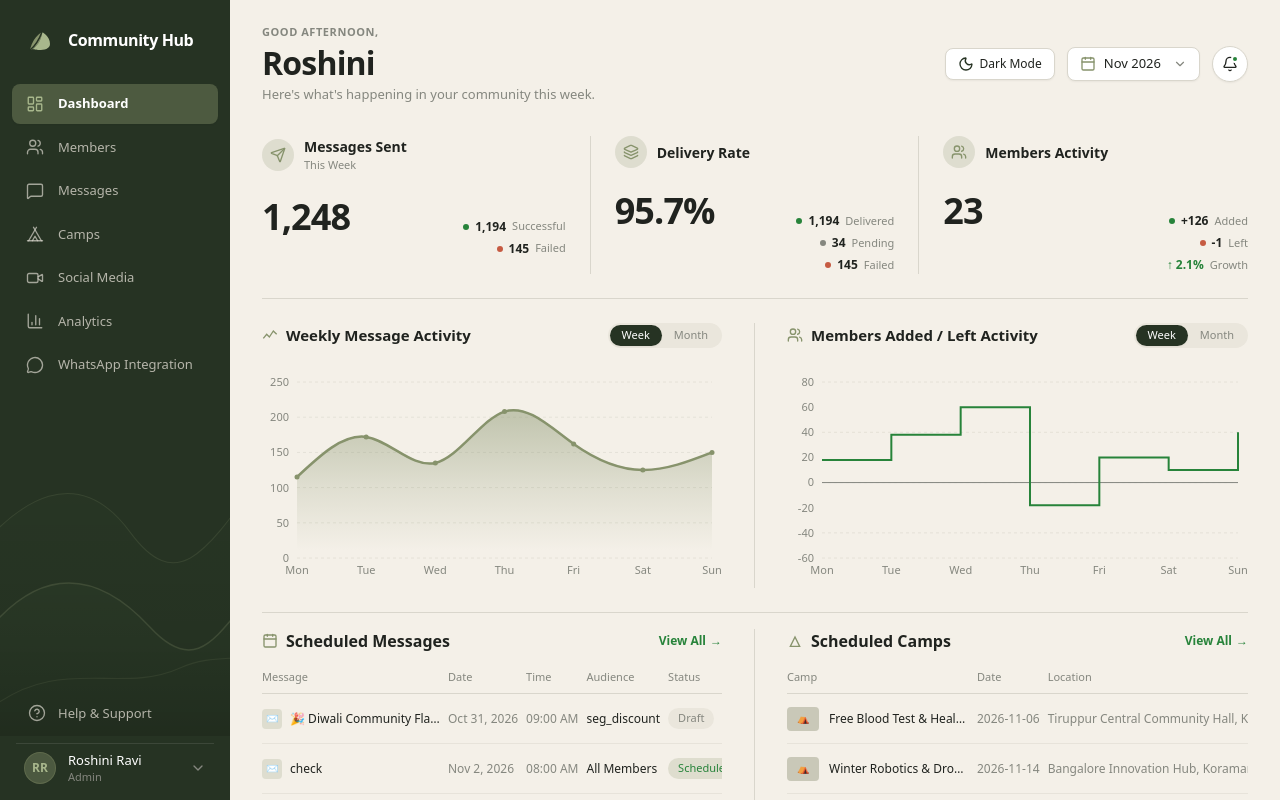
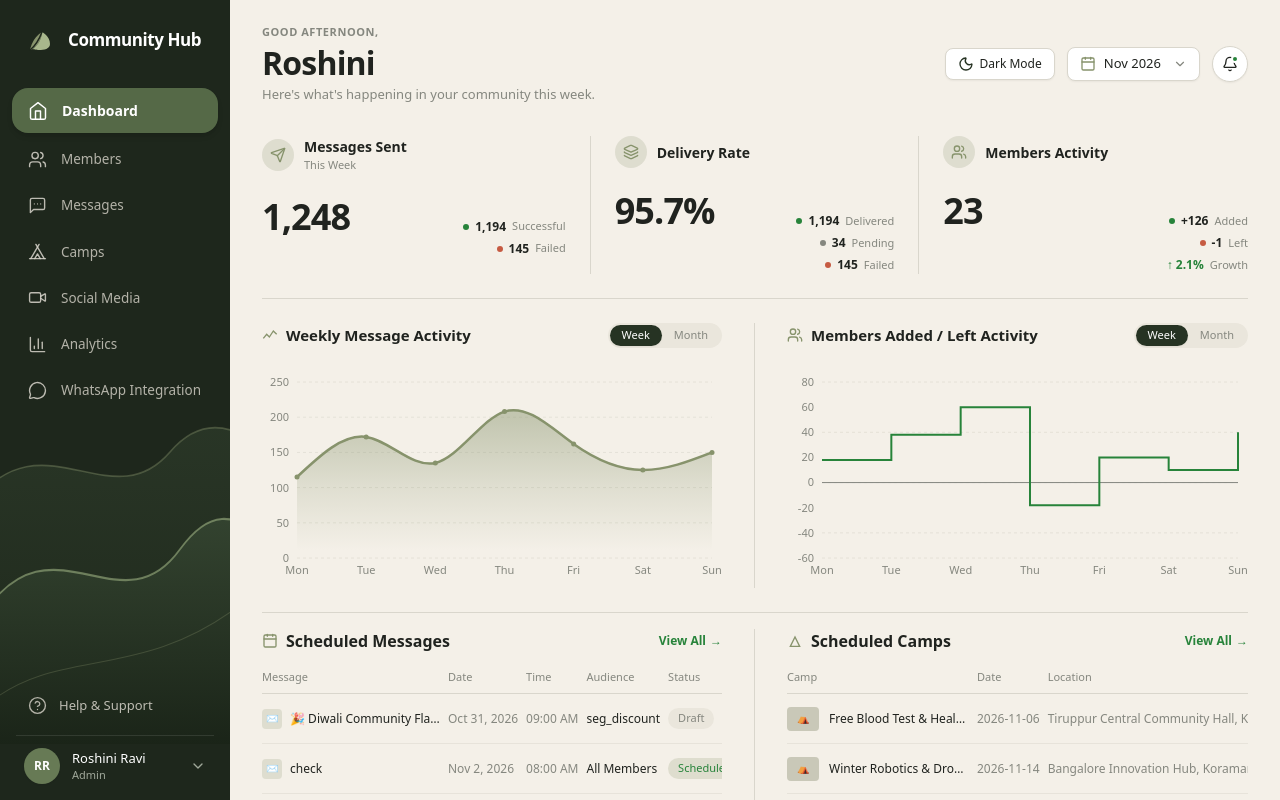
Before and after one commit to RoshiniRavi05/community, a Next.js app: page / in a window 1280 px wide. Built offline with nearby package versions, Linux system fonts and the light colour scheme.

Commit message:
Replicate sidebar exactly to match approved reference: dual S-wave curves, rounded pill active state, outline icons and avatar styling

```diff
--- a/src/components/layout/Sidebar.tsx
+++ b/src/components/layout/Sidebar.tsx
@@ -2,7 +2,6 @@
 
 import React from 'react';
 import {
-  LayoutDashboard,
   Users,
   MessageSquare,
   Tent,
@@ -41,12 +40,6 @@ interface SidebarProps {
   activeCareAlarmsCount?: number;
 }
 
-interface NavItem {
-  id: ActiveTab;
-  label: string;
-  icon: React.ComponentType<{ className?: string; strokeWidth?: number }>;
-}
-
 export const Sidebar: React.FC<SidebarProps> = ({
   activeTab,
   setActiveTab,
@@ -60,71 +53,59 @@ export const Sidebar: React.FC<SidebarProps> = ({
       ? 'messages'
       : activeTab;
 
-  // Exact 7 items in order from requirements:
-  // 1. Dashboard, 2. Members, 3. Messages, 4. Camps, 5. Social Media, 6. Analytics, 7. WhatsApp Integration
-  const navItems: NavItem[] = [
-    { id: 'dashboard', label: 'Dashboard', icon: LayoutDashboard },
-    { id: 'members', label: 'Members', icon: Users },
-    { id: 'messages', label: 'Messages', icon: MessageSquare },
-    { id: 'camps', label: 'Camps', icon: Tent },
-    { id: 'social', label: 'Social Media', icon: Video },
-    { id: 'analytics', label: 'Analytics', icon: BarChart3 },
-    { id: 'whatsapp', label: 'WhatsApp Integration', icon: MessageCircle }
-  ];
-
   return (
-    <aside className="w-[230px] bg-[#263323] text-white flex flex-col justify-between shrink-0 h-screen sticky top-0 select-none z-30 font-sans relative overflow-hidden">
-      {/* ── AMBIENT ORGANIC WAVES (Replicating exact curved wave artwork from reference) ── */}
-      <div className="absolute inset-x-0 bottom-16 top-48 pointer-events-none z-0 opacity-45 overflow-hidden">
+    <aside className="w-[230px] bg-[#1E271C] text-white flex flex-col justify-between shrink-0 h-screen sticky top-0 select-none z-30 font-sans relative overflow-hidden">
+      {/* ── REALISTIC DUAL-CURVE S-WAVES (Replicating exact curves from reference) ── */}
+      <div className="absolute inset-x-0 bottom-14 top-40 pointer-events-none z-0 overflow-hidden">
         <svg
-          className="w-full h-full object-cover"
-          viewBox="0 0 230 400"
+          className="w-full h-full"
+          viewBox="0 0 230 420"
           preserveAspectRatio="none"
           fill="none"
           xmlns="http://www.w3.org/2000/svg"
         >
-          {/* Subtle wave layer 1 */}
+          {/* Subtle upper background wave */}
           <path
-            d="M-40 280C20 220 80 200 130 250C180 300 210 260 270 200V420H-40V280Z"
-            fill="url(#waveGrad1)"
+            d="M-30 250 C40 180, 110 260, 170 210 C200 185, 230 190, 260 205 L260 440 L-30 440 Z"
+            fill="url(#waveLightLayer)"
           />
           {/* Wave line 1 */}
           <path
-            d="M-40 280C20 220 80 200 130 250C180 300 210 260 270 200"
+            d="M-30 250 C40 180, 110 260, 170 210 C200 185, 230 190, 260 205"
             stroke="#87936C"
-            strokeWidth="0.8"
+            strokeWidth="1.2"
             strokeOpacity="0.4"
           />
 
-          {/* Deeper wave layer 2 */}
+          {/* Lower foreground distinct swell */}
           <path
-            d="M-20 330C40 270 100 280 150 320C200 360 220 320 260 290V420H-20V330Z"
-            fill="url(#waveGrad2)"
+            d="M-20 330 C50 250, 120 340, 180 280 C210 250, 235 255, 260 270 L260 440 L-20 440 Z"
+            fill="url(#waveDeepLayer)"
           />
           {/* Wave line 2 */}
           <path
-            d="M-20 330C40 270 100 280 150 320C200 360 220 320 260 290"
-            stroke="#87936C"
-            strokeWidth="1.2"
-            strokeOpacity="0.55"
+            d="M-20 330 C50 250, 120 340, 180 280 C210 250, 235 255, 260 270"
+            stroke="#9CB080"
+            strokeWidth="1.5"
+            strokeOpacity="0.6"
           />
 
-          {/* Smooth low contour */}
+          {/* Low organic tail */}
           <path
-            d="M-10 380C60 340 120 370 180 350C210 340 235 345 260 340"
+            d="M-10 390 C60 350, 140 375, 240 320"
             stroke="#87936C"
             strokeWidth="0.8"
             strokeOpacity="0.3"
           />
 
           <defs>
-            <linearGradient id="waveGrad1" x1="115" y1="200" x2="115" y2="400" gradientUnits="userSpaceOnUse">
-              <stop stopColor="#2E3F2A" stopOpacity="0.6" />
-              <stop offset="1" stopColor="#1E281C" stopOpacity="0.8" />
+            <linearGradient id="waveLightLayer" x1="115" y1="180" x2="115" y2="440" gradientUnits="userSpaceOnUse">
+              <stop stopColor="#2D3B2A" stopOpacity="0.75" />
+              <stop offset="1" stopColor="#1B2418" stopOpacity="0.9" />
             </linearGradient>
-            <linearGradient id="waveGrad2" x1="115" y1="270" x2="115" y2="400" gradientUnits="userSpaceOnUse">
-              <stop stopColor="#354930" stopOpacity="0.5" />
-              <stop offset="1" stopColor="#1A2418" stopOpacity="0.9" />
+            <linearGradient id="waveDeepLayer" x1="115" y1="240" x2="115" y2="440" gradientUnits="userSpaceOnUse">
+              <stop stopColor="#384934" stopOpacity="0.85" />
+              <stop offset="1" stopColor="#172015" stopOpacity="0.95" />
             </linearGradient>
           </defs>
         </svg>
@@ -132,7 +113,7 @@ export const Sidebar: React.FC<SidebarProps> = ({
 
       {/* Main Navigation Stack */}
       <div className="flex flex-col relative z-10">
-        {/* Brand Header with Distinct Two-Tone Leaf Brand Mark */}
+        {/* Brand Header */}
         <div className="h-20 px-6 flex items-center gap-3">
           <div className="w-8 h-8 flex items-center justify-center shrink-0">
             <svg
@@ -154,13 +135,13 @@ export const Sidebar: React.FC<SidebarProps> = ({
               {/* Leaf central stem vein */}
               <path
                 d="M4 24C8 21 13 14 16 6"
-                stroke="#263323"
+                stroke="#1E271C"
                 strokeWidth="1.5"
                 strokeLinecap="round"
               />
             </svg>
           </div>
-          <span className="font-bold text-[16px] tracking-tight text-[#FFFFFF]">
+          <span className="font-bold text-[17px] tracking-tight text-[#FFFFFF]">
             Community Hub
           </span>
         </div>
@@ -173,31 +154,121 @@ export const Sidebar: React.FC<SidebarProps> = ({
           </div>
         )}
 
-        {/* Navigation Items */}
-        <nav className="px-3 space-y-1 mt-1">
-          {navItems.map((item) => {
-            const Icon = item.icon;
-            const isActive = currentTab === item.id;
-            return (
+        {/* Navigation Items (Exact outline icons & pill styling matching reference) */}
+        <nav className="px-3 space-y-1.5 mt-2">
+          {/* 1. Dashboard (Special pill capsule with outline house icon matching reference) */}
           <button
-                key={item.id}
-                onClick={() => setActiveTab(item.id)}
-                className={`w-full flex items-center gap-3.5 px-3.5 py-2.5 rounded-lg text-[13px] font-medium transition-all text-left ${
-                  isActive
-                    ? 'bg-[#87936C]/40 text-white font-semibold shadow-xs'
+            onClick={() => setActiveTab('dashboard')}
+            className={`w-full flex items-center gap-3.5 px-4 py-3 rounded-2xl text-[14px] font-medium transition-all text-left ${
+              currentTab === 'dashboard'
+                ? 'bg-[#556947] text-white font-semibold shadow-md'
                 : 'text-[#D9D6CC]/80 hover:text-white hover:bg-white/5'
             }`}
           >
-                <Icon
-                  strokeWidth={1.8}
-                  className={`w-[18px] h-[18px] shrink-0 ${
-                    isActive ? 'text-[#A8B78C]' : 'text-[#D9D6CC]/70'
+            <svg
+              className="w-5 h-5 shrink-0 stroke-current"
+              viewBox="0 0 24 24"
+              fill="none"
+              strokeWidth="1.75"
+              strokeLinecap="round"
+              strokeLinejoin="round"
+            >
+              <path d="M3 9l9-7 9 7v11a2 2 0 0 1-2 2H5a2 2 0 0 1-2-2z" />
+              <polyline points="9 22 9 12 15 12 15 22" />
+            </svg>
+            <span className="truncate">Dashboard</span>
+          </button>
+
+          {/* 2. Members */}
+          <button
+            onClick={() => setActiveTab('members')}
+            className={`w-full flex items-center gap-3.5 px-4 py-2.5 rounded-xl text-[13.5px] font-medium transition-all text-left ${
+              currentTab === 'members'
+                ? 'bg-[#556947] text-white font-semibold'
+                : 'text-[#D9D6CC]/80 hover:text-white hover:bg-white/5'
             }`}
-                />
-                <span className="truncate">{item.label}</span>
+          >
+            <Users strokeWidth={1.75} className="w-[19px] h-[19px] shrink-0 text-[#D9D6CC]/85" />
+            <span className="truncate">Members</span>
           </button>
-            );
-          })}
+
+          {/* 3. Messages */}
+          <button
+            onClick={() => setActiveTab('messages')}
+            className={`w-full flex items-center gap-3.5 px-4 py-2.5 rounded-xl text-[13.5px] font-medium transition-all text-left ${
+              currentTab === 'messages'
+                ? 'bg-[#556947] text-white font-semibold'
+                : 'text-[#D9D6CC]/80 hover:text-white hover:bg-white/5'
+            }`}
+          >
+            {/* Outline chat bubble with grid dots like reference */}
+            <svg
+              className="w-[19px] h-[19px] shrink-0 stroke-current text-[#D9D6CC]/85"
+              viewBox="0 0 24 24"
+              fill="none"
+              strokeWidth="1.75"
+              strokeLinecap="round"
+              strokeLinejoin="round"
+            >
+              <path d="M21 15a2 2 0 0 1-2 2H7l-4 4V5a2 2 0 0 1 2-2h14a2 2 0 0 1 2 2z" />
+              <circle cx="8" cy="10" r="0.75" fill="currentColor" stroke="none" />
+              <circle cx="12" cy="10" r="0.75" fill="currentColor" stroke="none" />
+              <circle cx="16" cy="10" r="0.75" fill="currentColor" stroke="none" />
+            </svg>
+            <span className="truncate">Messages</span>
+          </button>
+
+          {/* 4. Camps */}
+          <button
+            onClick={() => setActiveTab('camps')}
+            className={`w-full flex items-center gap-3.5 px-4 py-2.5 rounded-xl text-[13.5px] font-medium transition-all text-left ${
+              currentTab === 'camps'
+                ? 'bg-[#556947] text-white font-semibold'
+                : 'text-[#D9D6CC]/80 hover:text-white hover:bg-white/5'
+            }`}
+          >
+            <Tent strokeWidth={1.75} className="w-[19px] h-[19px] shrink-0 text-[#D9D6CC]/85" />
+            <span className="truncate">Camps</span>
+          </button>
+
+          {/* 5. Social Media */}
+          <button
+            onClick={() => setActiveTab('social')}
+            className={`w-full flex items-center gap-3.5 px-4 py-2.5 rounded-xl text-[13.5px] font-medium transition-all text-left ${
+              currentTab === 'social'
+                ? 'bg-[#556947] text-white font-semibold'
+                : 'text-[#D9D6CC]/80 hover:text-white hover:bg-white/5'
+            }`}
+          >
+            <Video strokeWidth={1.75} className="w-[19px] h-[19px] shrink-0 text-[#D9D6CC]/85" />
+            <span className="truncate">Social Media</span>
+          </button>
+
+          {/* 6. Analytics */}
+          <button
+            onClick={() => setActiveTab('analytics')}
+            className={`w-full flex items-center gap-3.5 px-4 py-2.5 rounded-xl text-[13.5px] font-medium transition-all text-left ${
+              currentTab === 'analytics'
+                ? 'bg-[#556947] text-white font-semibold'
+                : 'text-[#D9D6CC]/80 hover:text-white hover:bg-white/5'
+            }`}
+          >
+            <BarChart3 strokeWidth={1.75} className="w-[19px] h-[19px] shrink-0 text-[#D9D6CC]/85" />
+            <span className="truncate">Analytics</span>
+          </button>
+
+          {/* 7. WhatsApp Integration */}
+          <button
+            onClick={() => setActiveTab('whatsapp')}
+            className={`w-full flex items-center gap-3.5 px-4 py-2.5 rounded-xl text-[13.5px] font-medium transition-all text-left ${
+              currentTab === 'whatsapp'
+                ? 'bg-[#556947] text-white font-semibold'
+                : 'text-[#D9D6CC]/80 hover:text-white hover:bg-white/5'
+            }`}
+          >
+            <MessageCircle strokeWidth={1.75} className="w-[19px] h-[19px] shrink-0 text-[#D9D6CC]/85" />
+            <span className="truncate">WhatsApp Integration</span>
+          </button>
         </nav>
       </div>
 
@@ -206,28 +277,28 @@ export const Sidebar: React.FC<SidebarProps> = ({
         {/* Help & Support */}
         <button
           onClick={() => setActiveTab('settings')}
-          className="w-full flex items-center gap-3 px-3 py-2 text-[13px] text-[#D9D6CC]/80 hover:text-white transition-colors text-left"
+          className="w-full flex items-center gap-3 px-3 py-2 text-[13px] text-[#D9D6CC]/85 hover:text-white transition-colors text-left"
         >
-          <HelpCircle strokeWidth={1.8} className="w-[18px] h-[18px] text-[#D9D6CC]/70" />
+          <HelpCircle strokeWidth={1.75} className="w-[19px] h-[19px] text-[#D9D6CC]/80" />
           <span>Help & Support</span>
         </button>
 
         {/* User Profile */}
-        <div className="pt-2 border-t border-white/10 flex items-center justify-between px-2">
+        <div className="pt-3 border-t border-white/10 flex items-center justify-between px-2">
           <div className="flex items-center gap-3 min-w-0">
-            <div className="w-8 h-8 rounded-full bg-[#87936C]/40 text-[#A8B78C] flex items-center justify-center font-semibold text-xs shrink-0 border border-[#87936C]/30">
+            <div className="w-9 h-9 rounded-full bg-[#677A55] text-white flex items-center justify-center font-semibold text-xs shrink-0 shadow-xs">
               RR
             </div>
             <div className="min-w-0">
               <div className="text-[13px] font-medium text-white truncate leading-tight">
                 Roshini Ravi
               </div>
-              <div className="text-[11px] text-[#85877F] leading-tight mt-0.5">
+              <div className="text-[11px] text-[#A0A89A] leading-tight mt-0.5">
                 Admin
               </div>
             </div>
           </div>
-          <ChevronDown className="w-4 h-4 text-[#85877F] shrink-0" />
+          <ChevronDown className="w-4 h-4 text-[#A0A89A] shrink-0" />
         </div>
       </div>
     </aside>
```
Lines whose indentation alone changed are shown as unchanged.
